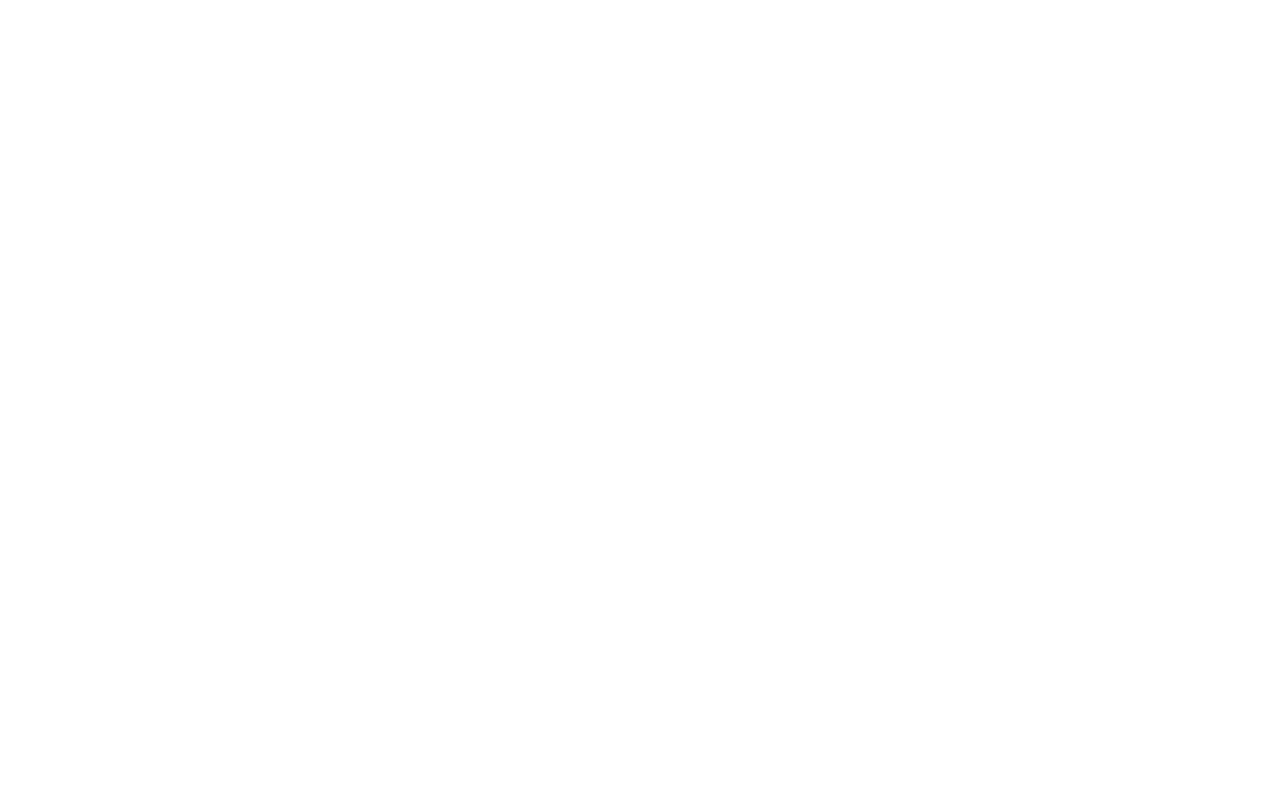
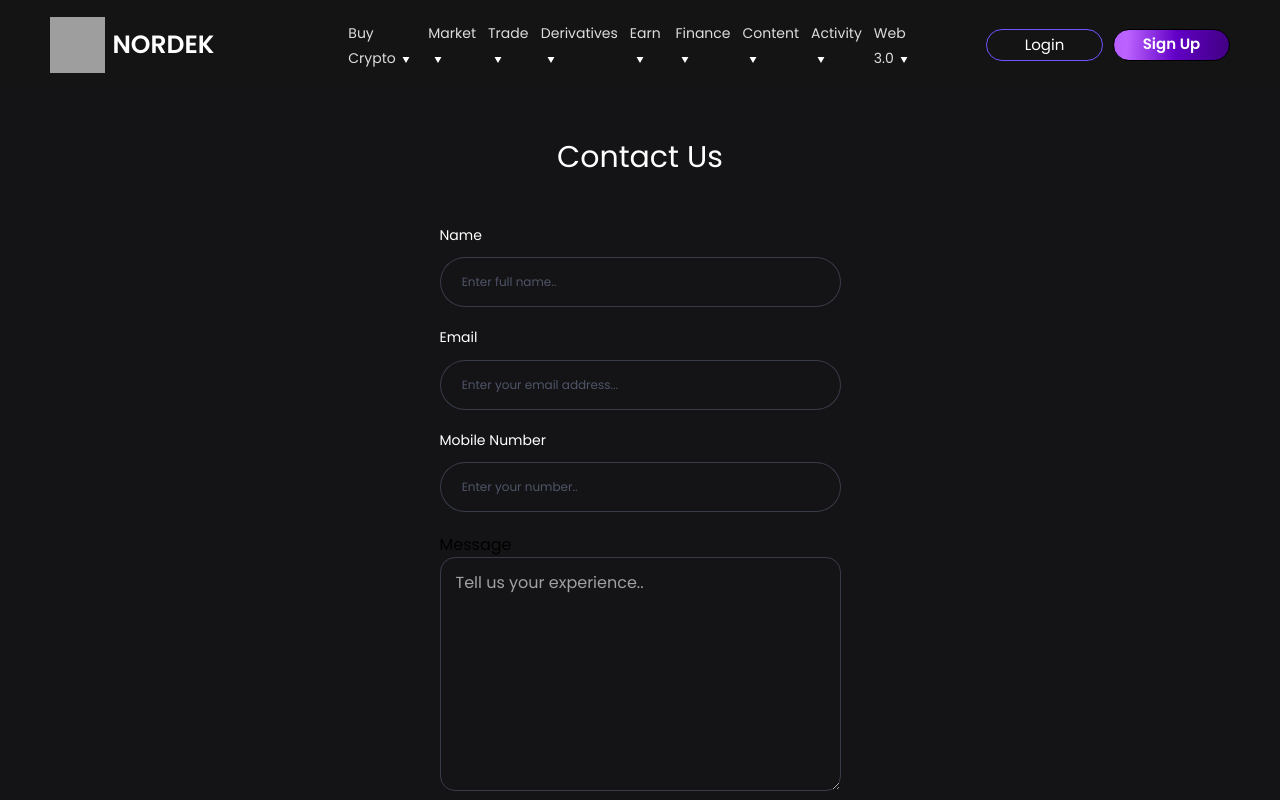
Before and after one commit to amrat98/ce-react, a React (Create React App) app: page /contact-us in a window 1280 px wide. Before the commit this address had no page. Shown: the top 800 px of the page. Built offline with nearby package versions, Linux system fonts and the light colour scheme; grey boxes are pictures that could not be loaded.

Commit message:
Contact-Us-Ui

```diff
--- a/src/App.js
+++ b/src/App.js
@@ -13,6 +13,7 @@
 import { TransferHistory } from "./pages/profile/transfer-history/TransferHistory";
 import { LoginHistory } from "./pages/profile/login-history/LoginHistory";
 import { Notification } from "./pages/profile/notification/Notification";
+import { ContactUs } from "./pages/legal/contact-us/ContactUs";
 import { P2P } from "./pages/p2p/P2P";
 import "./App.css";
 function App() {
@@ -35,6 +36,7 @@
           <Route path="/login-history" element={<LoginHistory />}></Route>
           <Route path="/notification" element={<Notification />}></Route>
           <Route path="/test" element={<P2P />}></Route>
+          <Route path="/contact-us" element={<ContactUs />}></Route>
         </Routes>
       </BrowserRouter>
     </>
--- a/src/pages/legal/contact-us/ContactUs.css
+++ b/src/pages/legal/contact-us/ContactUs.css
@@ -1,3 +1,41 @@
+.Contact-Us-Container {
+  background-color: #141416;
+}
 .Contact-Us-Form-Container {
-    width: 631px;
+  max-width: 631px;
+  margin: 0 auto;
+  padding: 55px 115px;
+  display: flex;
+  flex-direction: column;
+  gap: 20px;
 }
+
+.Contact-Us-Form-Container > h1 {
+  color: #fff;
+  font-size: 30px;
+  font-style: normal;
+  font-weight: 400;
+  line-height: 26px;
+  text-align: center;
+  margin-bottom: 35px;
+}
+
+.Contact-Us-Btn-Container {
+  display: flex;
+  width: 100%;
+  padding: 0 51px;
+  gap: 15px;
+}
+
+.Contact-Us-Message-container > textarea {
+  width: 100%;
+  border-radius: 15px;
+  border: 1px solid rgba(79, 85, 104, 0.63);
+  background: transparent;
+  color: rgba(255, 255, 255, 0.6);
+  font-size: 16px;
+  font-style: normal;
+  font-weight: 400;
+  line-height: 26px;
+  padding: 12px 15px;
+}
--- a/src/pages/legal/contact-us/ContactUs.js
+++ b/src/pages/legal/contact-us/ContactUs.js
@@ -1,10 +1,41 @@
 import { Footer } from "../../../components/footer/Footer";
 import { Input } from "../../../components/input/Input";
+import { Button } from "../../../components/button/Button";
+import { Header } from "../../../components/header/Header";
+import "./ContactUs.css";
 export const ContactUs = () => {
   return (
     <>
+    <Header/>
       <div className="Contact-Us-Container">
-        <div className="Contact-Us-Form-Container"></div>
+        <div className="Contact-Us-Form-Container">
+          <h1>Contact Us</h1>
+          <Input
+            label={"Name"}
+            placeholder={"Enter full name.."}
+            name={"name"}
+          />
+          <Input
+            label={"Email"}
+            placeholder={"Enter your email address..."}
+            name={"email"}
+          />
+          <Input
+            label={"Mobile Number"}
+            placeholder={"Enter your number.."}
+            name={"number"}
+          />
+          <div className="Contact-Us-Message-container">
+            <label for="message">Message</label>
+            <textarea id="message" name="message" rows="8">
+              Tell us your experience..
+            </textarea>
+          </div>
+          <div className="Contact-Us-Btn-Container">
+            <Button ClASSS={'blue'}>Submit</Button>
+            <Button ClASSS={'black'}>Cancel</Button>
+          </div>
+        </div>
       </div>
       <Footer />
     </>
```
